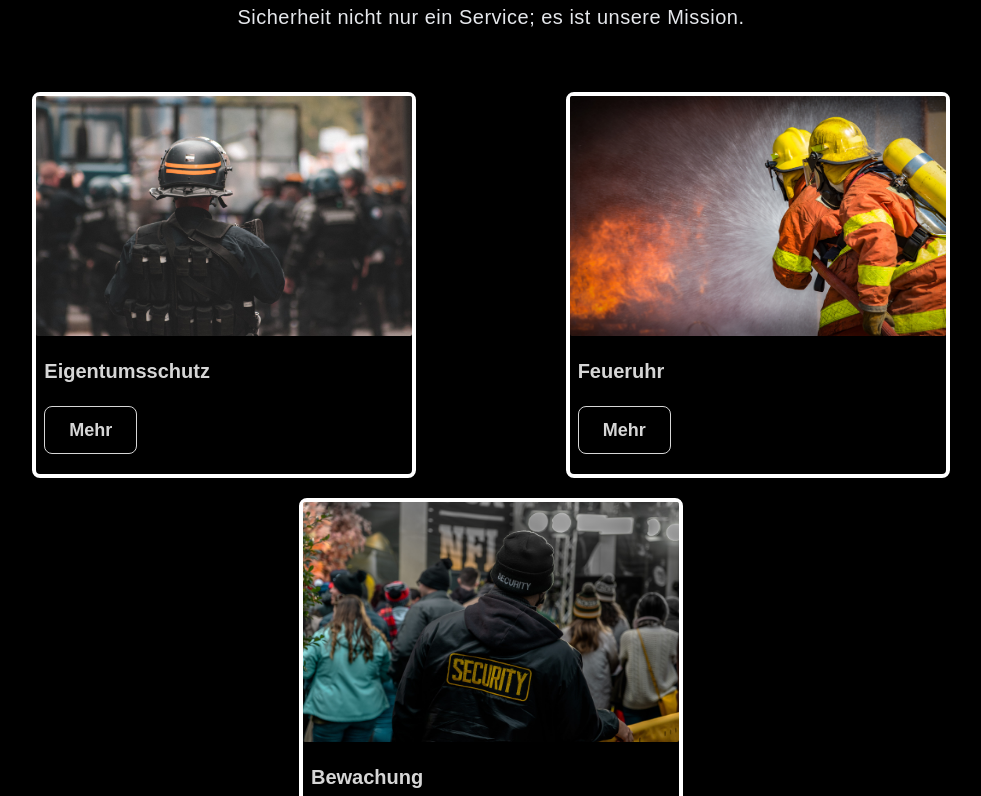
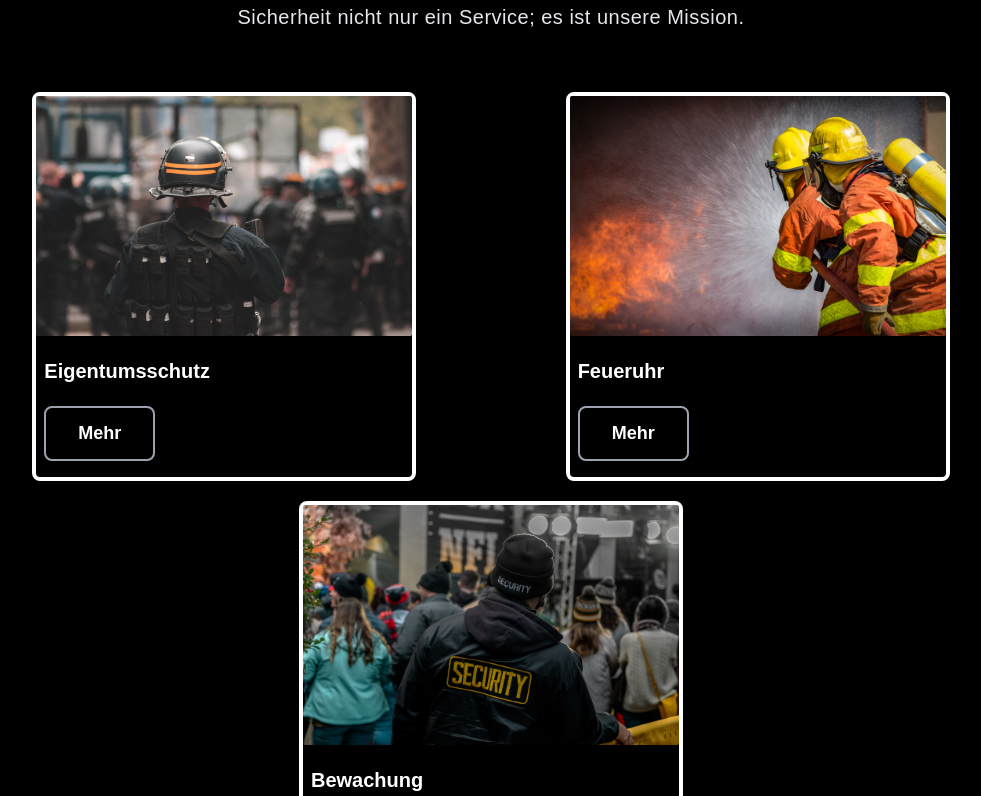
Before and after one commit to Malik-Ehtesham/security-company-website-frontend-2, a React (Vite) app: page / in a window 1280 px wide. Shown: the part 2001-2797 px from the top of the page, without its empty margins (149-1130 px from the left). Built offline with nearby package versions, Linux system fonts and the light colour scheme.

Commit message:
first commit

```diff
--- a/src/components/ServicesCard/ServicesCard.jsx
+++ b/src/components/ServicesCard/ServicesCard.jsx
@@ -12,17 +12,16 @@ const ServicesCard = (props) => {
       }  lg:w-96 shadow-lg mx-1`}
     >
       <img src={props.image} className="rounded-sm h-60 md:h-60 w-full" />
-      <p className="font-bold mx-2 my-5 text-xl">{props.title}</p>
+      <p className="font-bold mx-2 my-5 text-xl text-white">{props.title}</p>
       {props.description ? (
-        <p className=" mx-2 my-5 text-sm leading-5 md:leading-normal md:text-base tracking-normal">
+        <p className=" mx-2 my-5 text-sm leading-5 md:leading-normal md:text-base tracking-normal text-gray-200">
           {props.description}
         </p>
       ) : (
-        <Link
-          to="/services"
-          className=" btn btn-outline     rounded-lg  font-bold py-2 px-6 mx-2 mb-5 text-lg"
-        >
-          Mehr
+        <Link to="/services" className="">
+          <button className="transition ease-in-out hover:-translate-y-1 hover:scale-110 duration-300 border-2  border-gray-400 mb-4 bg-black py-3 hover:border-gray-500 hover:bg-gray-500 px-8 font-semibold  text-white hover:text-black rounded-lg  mx-2 text-lg">
+            Mehr
+          </button>
         </Link>
       )}
     </div>
```
